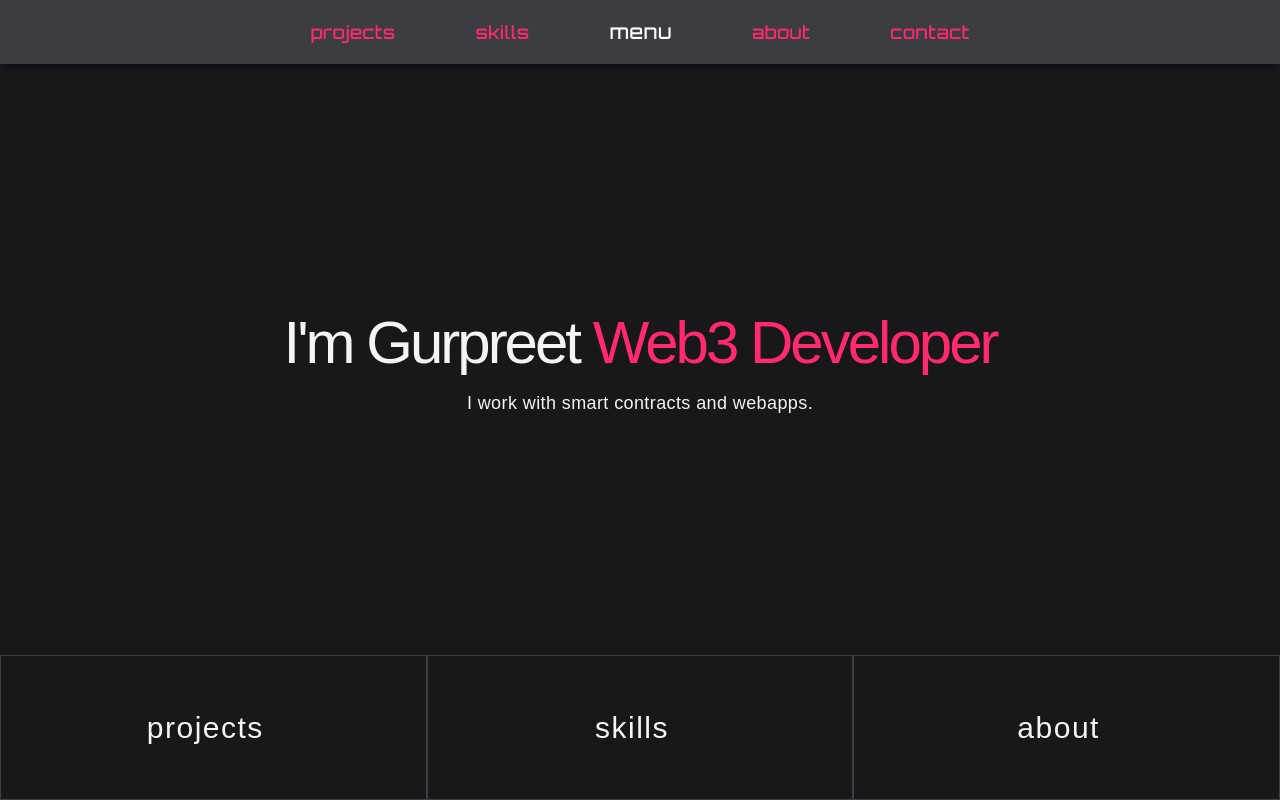
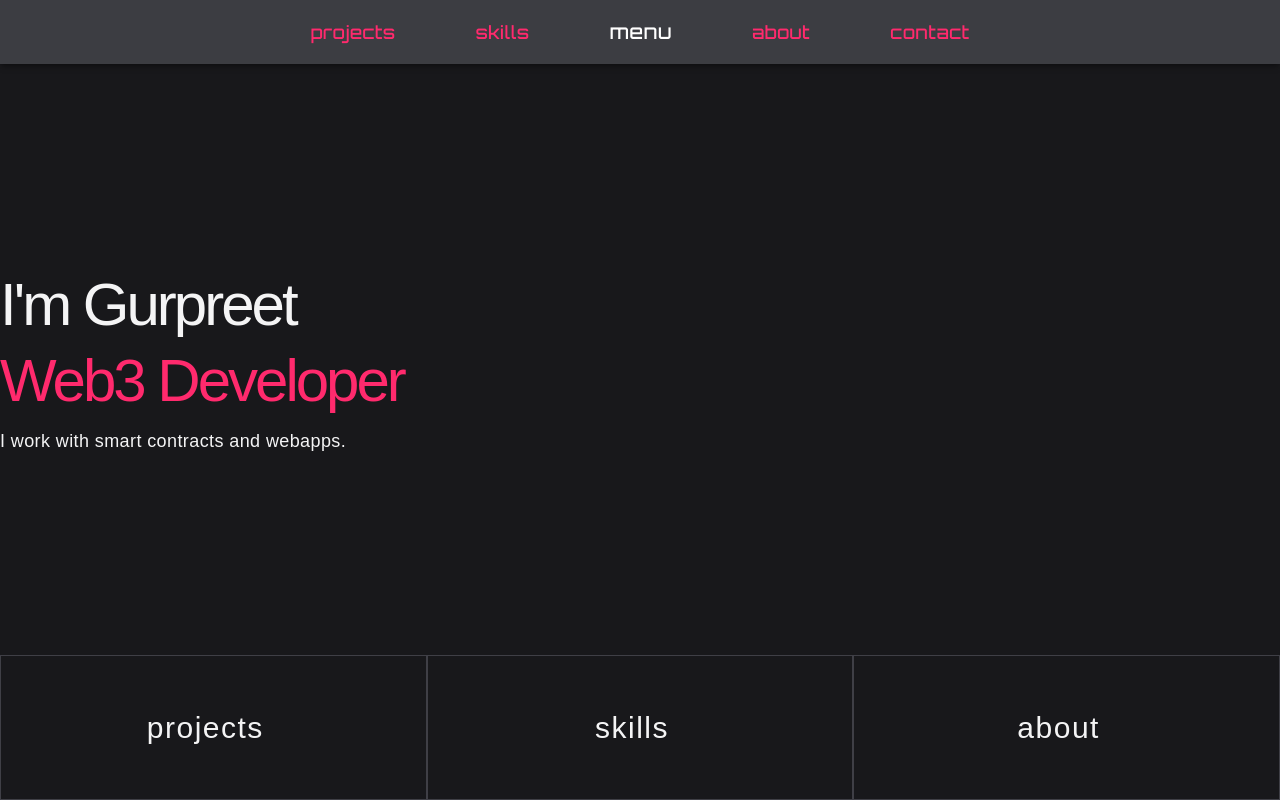
Before and after one commit to gopiinho/devProfile, a Next.js app: page / in a window 1280 px wide. Built offline with nearby package versions, Linux system fonts and the light colour scheme; a web font is replaced by a local one.

Commit message:
Style: Updating home

```diff
--- a/components/Main.jsx
+++ b/components/Main.jsx
@@ -12,11 +12,9 @@ const Main = () => {
       className="w-full h-screen pt-[75px] group text-zinc-100 bg-zinc-900"
     >
       <div className="flex lg:flex-col md:flex-col sm:flex-col w-full h-full">
-        <div className="w-full h-[80%] flex flex-col gap-4 font-electro justify-center items-center text-center">
-          <h1 className=" tracking-tighter">
-            {`I'm Gurpreet `}{" "}
-            <span className="text-[#ff2a6d]">Web3 Developer</span>{" "}
-          </h1>
+        <div className="w-full h-[80%] flex flex-col gap-4 font-electro justify-center text-left">
+          <h1 className=" tracking-tighter">I'm Gurpreet</h1>
+          <h1 className="tracking-tighter text-[#ff2a6d]">Web3 Developer</h1>
           <p className="text-lg">I work with smart contracts and webapps.</p>
         </div>
 
```
